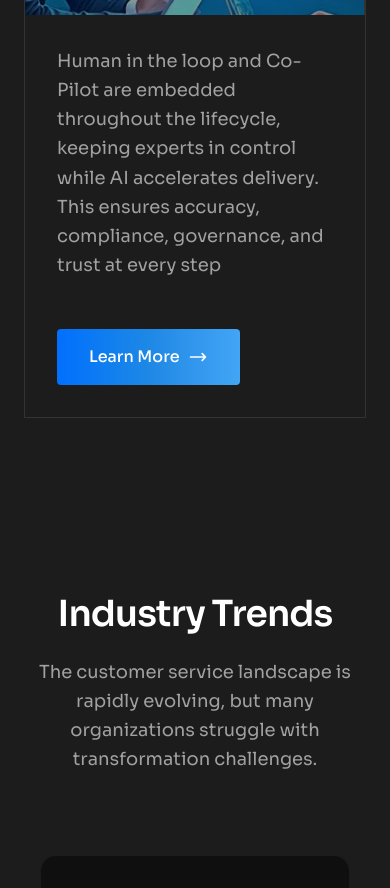
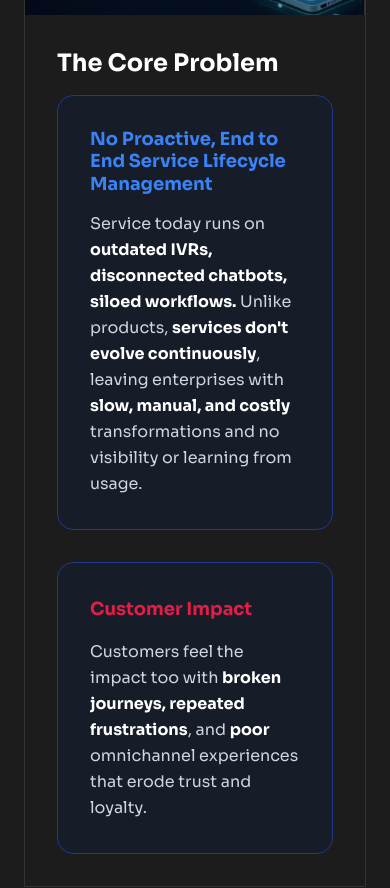
Before and after one commit to devilra/AumneAI, a React (Vite) app in the folder frontent/: page / in a window 390 px wide. Shown: the part 4740-5628 px from the top of the page. Built offline with nearby package versions, Linux system fonts and the light colour scheme; a web font is replaced by a local one.

Commit message:
update ui section

```diff
--- a/frontent/src/Home/StatisticsSection.jsx
+++ b/frontent/src/Home/StatisticsSection.jsx
@@ -180,7 +180,7 @@ export default function StatisticsSection() {
       className="py-24 text-white px-6 bg-[#1c1c1c] overflow-hidden"
     >
       <div className="max-w-[1550px] mx-auto text-center">
-        <h2 className="text-4xl md:text-6xl font-semibold mb-6 tracking-tight">
+        <h2 className="text-4xl md:text-6xl bg-linear-to-r from-[#036ffd] to-[#42a5f5] bg-clip-text text-transparent font-semibold mb-6 tracking-tight">
           Industry Trends
         </h2>
         <p className="mb-20 text-neutral-400 text-lg md:text-xl max-w-4xl mx-auto leading-relaxed">
--- /dev/null
+++ b/frontent/src/Home/VelocityReliabilitySection copy.jsx
@@ -0,0 +1,104 @@
+"use client";
+
+import { useEffect, useRef } from "react";
+import gsap from "gsap";
+import { ScrollTrigger } from "gsap/ScrollTrigger";
+
+gsap.registerPlugin(ScrollTrigger);
+
+export default function VelocityReliabilitySection() {
+  const sectionRef = useRef(null);
+  const imageRef = useRef(null);
+
+  useEffect(() => {
+    gsap.fromTo(
+      imageRef.current,
+      { y: "10%" },
+      {
+        y: "-10%",
+        ease: "none",
+        scrollTrigger: {
+          trigger: sectionRef.current,
+          start: "top bottom",
+          end: "bottom top",
+          scrub: true,
+        },
+      }
+    );
+  }, []);
+
+  return (
+    <section
+      ref={sectionRef}
+      className="relative min-h-screen bg-[#1c1c1c] text-white overflow-hidden py-20"
+    >
+      {/* Outer Container - No Border here */}
+      <div className="mx-auto max-w-[1550px] px-6 md:px-14">
+        {/* Inner Flex Container with Border - Ippo intha box-ku mattum thaan border varum */}
+        <div className="flex flex-col md:flex-row items-stretch border border-white/10">
+          {/* LEFT IMAGE BLOCK - Fixed width with w-1/2 or flex-1 */}
+          <div className="relative flex-1 min-h-[500px] md:h-[550px] overflow-hidden group border-r border-white/10">
+            <div
+              ref={imageRef}
+              className="absolute inset-0 bg-cover bg-center scale-125"
+              style={{
+                backgroundImage: "url('/image/human.jpg')",
+                height: "120%",
+                top: "-10%",
+              }}
+            />
+
+            {/* Dark overlay */}
+            <div className="absolute inset-0 bg-black/40 group-hover:bg-black/20 transition-colors duration-500" />
+
+            {/* Title inside image */}
+            <div className="relative z-10 h-full flex items-center justify-center px-8 text-center">
+              <h2 className="text-3xl md:text-4xl lg:text-5xl font-semibold leading-tight tracking-tight">
+                Human in the Loop <br />
+                <span className="">and Co-Pilot Integration.</span>
+              </h2>
+            </div>
+          </div>
+
+          {/* RIGHT TEXT BLOCK - Fixed width with flex-1 */}
+          <div className="flex-1 flex flex-col justify-center p-8 md:p-16 space-y-8 bg-[#1c1c1c]">
+            <div className="space-y-6">
+              <p className="text-neutral-400 text-lg leading-relaxed">
+                Human in the loop and Co-Pilot are embedded throughout the
+                lifecycle, keeping experts in control while AI accelerates
+                delivery. This ensures accuracy, compliance, governance, and
+                trust at every step
+              </p>
+              {/*
+              <p className="text-neutral-400 text-lg leading-relaxed">
+                This is a great space to write a long text about your company
+                and your services. You can use this space to go into a little
+                more detail about your company. Talk about your team and what
+                services you provide.
+              </p> */}
+            </div>
+
+            <div className="pt-4">
+              <button className="group relative inline-flex items-center gap-2 px-8 rounded py-4 bg-linear-to-r from-[#036ffd] hover:to-[#5187b4] via-[#1e88e5] to-[#42a5f5] text-white font-medium transition-all hover:bg-red-700 active:scale-95">
+                <span>Learn More</span>
+                <svg
+                  className="w-5 h-5 transition-transform group-hover:translate-x-1"
+                  fill="none"
+                  stroke="currentColor"
+                  viewBox="0 0 24 24"
+                >
+                  <path
+                    strokeLinecap="round"
+                    strokeLinejoin="round"
+                    strokeWidth="2"
+                    d="M17 8l4 4m0 0l-4 4m4-4H3"
+                  />
+                </svg>
+              </button>
+            </div>
+          </div>
+        </div>
+      </div>
+    </section>
+  );
+}
--- a/frontent/src/Home/VelocityReliabilitySection.jsx
+++ b/frontent/src/Home/VelocityReliabilitySection.jsx
@@ -37,12 +37,12 @@ export default function VelocityReliabilitySection() {
         {/* Inner Flex Container with Border - Ippo intha box-ku mattum thaan border varum */}
         <div className="flex flex-col md:flex-row items-stretch border border-white/10">
           {/* LEFT IMAGE BLOCK - Fixed width with w-1/2 or flex-1 */}
-          <div className="relative flex-1 min-h-[500px] md:h-[550px] overflow-hidden group border-r border-white/10">
+          <div className="relative flex-1 min-h-[500px] md:h-[650px] overflow-hidden group border-r border-white/10">
             <div
               ref={imageRef}
               className="absolute inset-0 bg-cover bg-center scale-125"
               style={{
-                backgroundImage: "url('/image/human.jpg')",
+                backgroundImage: "url('/image/core.jpg')",
                 height: "120%",
                 top: "-10%",
               }}
@@ -52,49 +52,56 @@ export default function VelocityReliabilitySection() {
             <div className="absolute inset-0 bg-black/40 group-hover:bg-black/20 transition-colors duration-500" />
 
             {/* Title inside image */}
-            <div className="relative z-10 h-full flex items-center justify-center px-8 text-center">
+            {/* <div className="relative z-10 h-full flex items-center justify-center px-8 text-center">
               <h2 className="text-3xl md:text-4xl lg:text-5xl font-semibold leading-tight tracking-tight">
                 Human in the Loop <br />
                 <span className="">and Co-Pilot Integration.</span>
               </h2>
-            </div>
+            </div> */}
           </div>
 
           {/* RIGHT TEXT BLOCK - Fixed width with flex-1 */}
-          <div className="flex-1 flex flex-col justify-center p-8 md:p-16 space-y-8 bg-[#1c1c1c]">
-            <div className="space-y-6">
-              <p className="text-neutral-400 text-lg leading-relaxed">
-                Human in the loop and Co-Pilot are embedded throughout the
-                lifecycle, keeping experts in control while AI accelerates
-                delivery. This ensures accuracy, compliance, governance, and
-                trust at every step
+          <div className="flex-1 flex flex-col justify-center p-8 md:p-12 space-y-8 ">
+            {/* Title */}
+            <h2 className="text-2xl md:text-3xl font-bold text-white mb-4">
+              The Core Problem
+            </h2>
+
+            {/* Card 1: Service Lifecycle */}
+            <div className="group p-8 rounded-2xl border border-[#1e3a8a] bg-[#112240]/40 backdrop-blur-sm transition-all hover:border-[#3b82f6]/50">
+              <h3 className="text-[#3b82f6] text-lg font-bold mb-4 leading-tight">
+                No Proactive, End to End Service Lifecycle Management
+              </h3>
+              <p className="text-gray-300 text-md leading-relaxed">
+                Service today runs on{" "}
+                <span className="text-white font-bold">
+                  outdated IVRs, disconnected chatbots, siloed workflows.
+                </span>{" "}
+                Unlike products,{" "}
+                <span className="text-white font-bold">
+                  services don't evolve continuously
+                </span>
+                , leaving enterprises with{" "}
+                <span className="text-white font-bold">
+                  slow, manual, and costly
+                </span>{" "}
+                transformations and no visibility or learning from usage.
               </p>
-              {/*
-              <p className="text-neutral-400 text-lg leading-relaxed">
-                This is a great space to write a long text about your company
-                and your services. You can use this space to go into a little
-                more detail about your company. Talk about your team and what
-                services you provide.
-              </p> */}
             </div>
 
-            <div className="pt-4">
-              <button className="group relative inline-flex items-center gap-2 px-8 rounded py-4 bg-linear-to-r from-[#036ffd] hover:to-[#5187b4] via-[#1e88e5] to-[#42a5f5] text-white font-medium transition-all hover:bg-red-700 active:scale-95">
-                <span>Learn More</span>
-                <svg
-                  className="w-5 h-5 transition-transform group-hover:translate-x-1"
-                  fill="none"
-                  stroke="currentColor"
-                  viewBox="0 0 24 24"
-                >
-                  <path
-                    strokeLinecap="round"
-                    strokeLinejoin="round"
-                    strokeWidth="2"
-                    d="M17 8l4 4m0 0l-4 4m4-4H3"
-                  />
-                </svg>
-              </button>
+            {/* Card 2: Customer Impact */}
+            <div className="group p-8 rounded-2xl border border-[#1e3a8a] bg-[#112240]/40 backdrop-blur-sm transition-all hover:border-[#ef4444]/30">
+              <h3 className="text-[#e11d48] text-lg font-bold mb-4">
+                Customer Impact
+              </h3>
+              <p className="text-gray-300 text-md leading-relaxed">
+                Customers feel the impact too with{" "}
+                <span className="text-white font-bold">
+                  broken journeys, repeated frustrations
+                </span>
+                , and <span className="text-white font-bold">poor</span>{" "}
+                omnichannel experiences that erode trust and loyalty.
+              </p>
             </div>
           </div>
         </div>
--- a/frontent/src/index.css
+++ b/frontent/src/index.css
@@ -16,7 +16,7 @@
 
   /* Text selection color (optional - looks cool) */
   ::selection {
-    background-color: #ff5f5f;
+    background-color: #2862f4;
     color: white;
   }
 }
```
Also changed, not shown: frontent/public/image/core.jpg (added).
